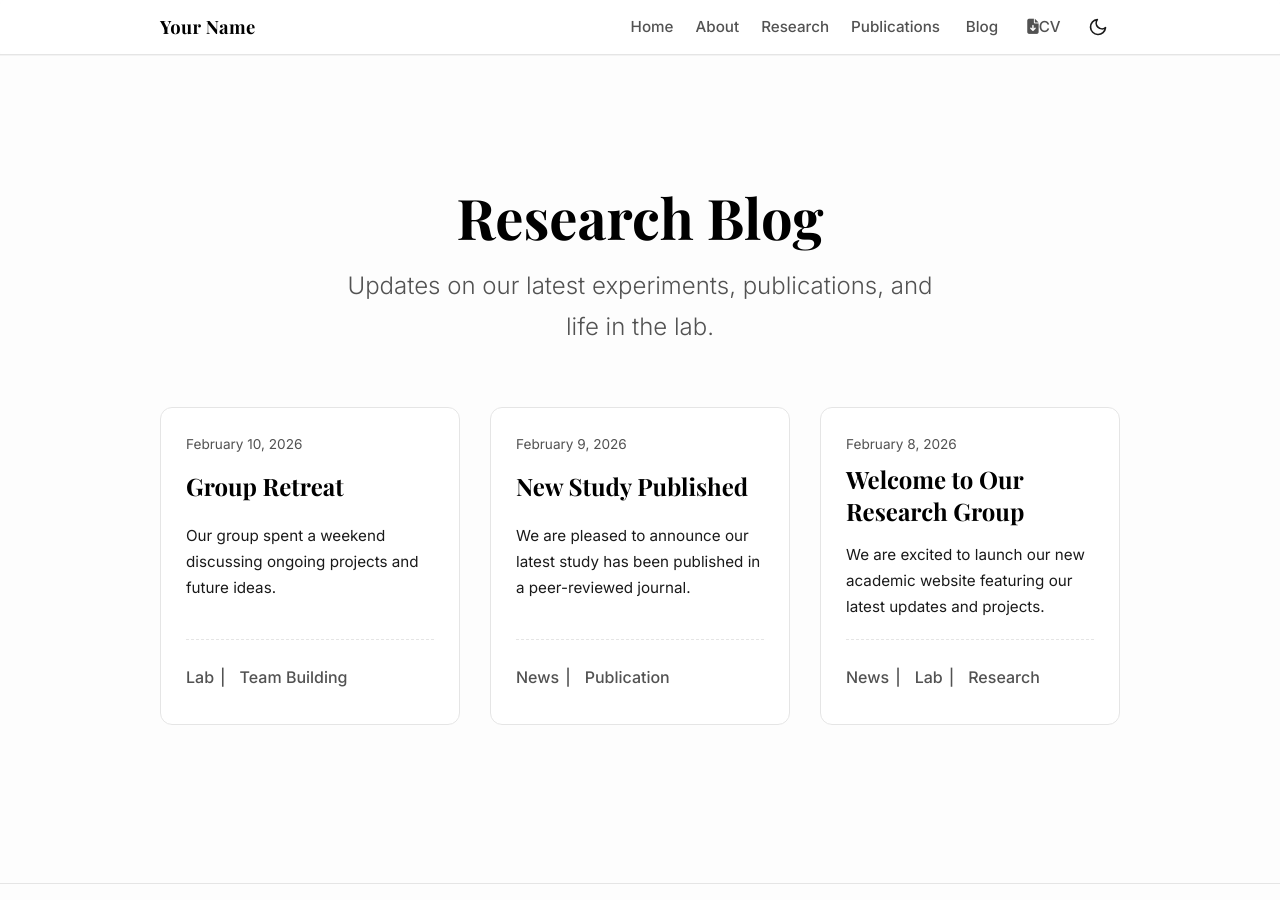
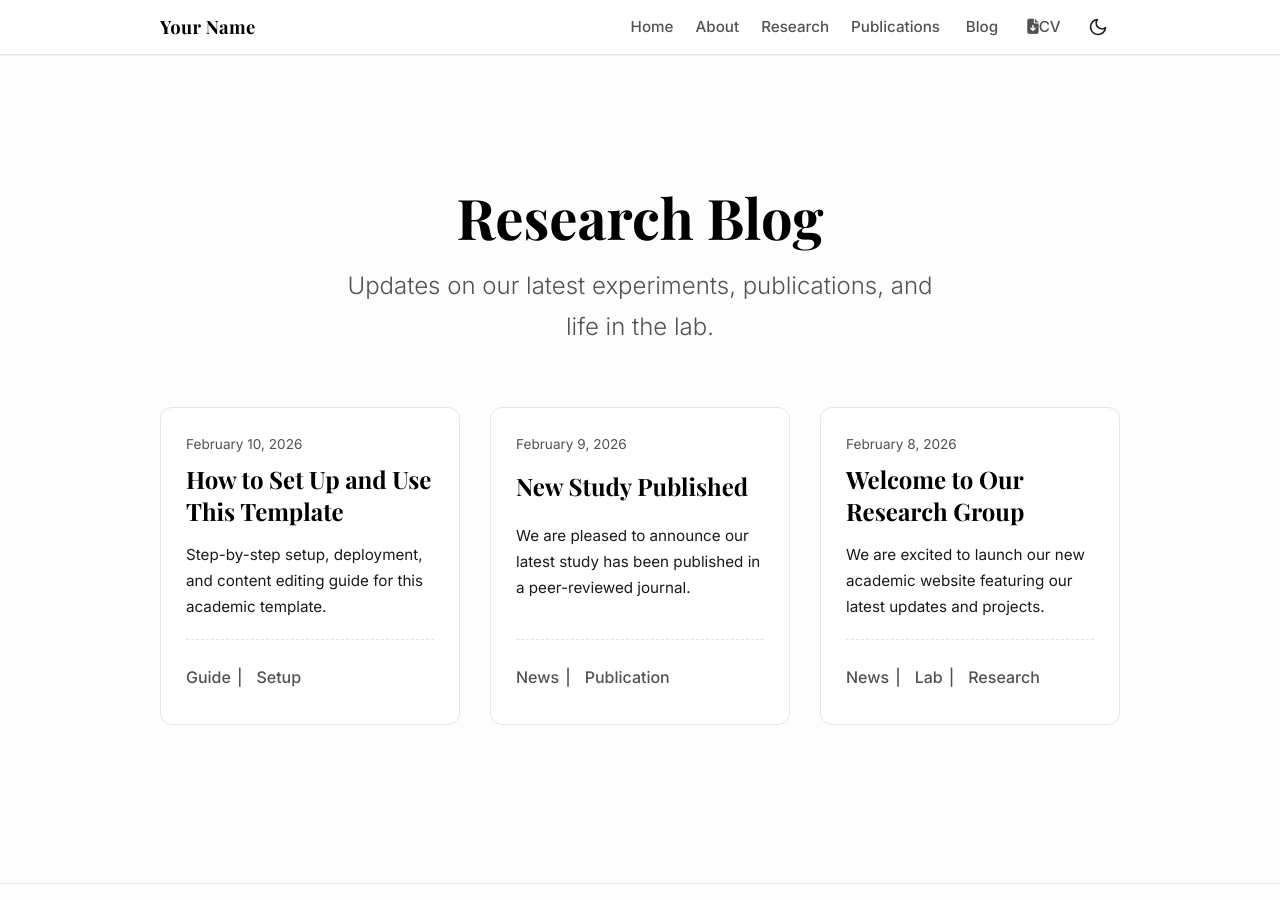
Before and after one commit to Aaronkhodami/Academic-web-with-blog, a Jekyll site: the page built from blog.md, in a window 1280 px wide and 900 px high. Built offline with Jekyll 4.4.1, drawn with Linux system fonts in a browser that asks for light colours; some web fonts are replaced; part of the change alters nothing that is shown.

Commit message:
Expand setup guide with social links

````diff
--- a/_posts/2026-03-01-lab-retreat-2026.md
+++ b/_posts/2026-03-01-lab-retreat-2026.md
@@ -1,21 +1,238 @@
 ---
 layout: post
-title: "Group Retreat"
+title: "How to Set Up and Use This Template"
 date: 2026-02-10 10:00:00 +0100
 categories: updates
-tags: [Lab, Team Building]
-excerpt: "Our group spent a weekend discussing ongoing projects and future ideas."
+tags: [Guide, Setup]
+excerpt: "Step-by-step setup, deployment, and content editing guide for this academic template."
 ---
 
-Our group spent a weekend discussing ongoing projects, brainstorming future ideas, and taking time to connect outside the lab.
+This post explains how to fork, deploy, and customize the site. It also covers where to edit content, how to add images, and how to publish new posts.
 
-![Lab Hiking](https://images.unsplash.com/photo-1464822759023-fed622ff2c3b?auto=format&fit=crop&w=800&q=80)
-*Team photo from the retreat.*
+## 1) Fork the repository
 
-### Activities
+1. Click **Fork** on GitHub to copy the template into your account.
+2. Open your forked repo.
 
-*   **Brainstorming Sessions:** We dedicated mornings to deep dive discussions on new theoretical frameworks.
-*   **Team Activities:** Afternoons were spent exploring the area.
-*   **Evening Talks:** Informal talks over dinner sparked some of our best new ideas.
+## 2) Configure GitHub Pages
 
-We came back energized and ready for the new semester!
+1. Go to **Settings -> Pages**.
+2. **Source:** Deploy from a branch.
+3. **Branch:** `main` (or `master`), folder `/ (root)`.
+4. Save and wait 1-3 minutes for the site to build.
+
+### Set the URL and base URL
+
+Open these files and edit the values:
+
+- `_config.yml`
+- `_data/site.yml`
+
+If your site is a **project site** (username.github.io/repo), use:
+
+```
+url: https://YOUR_USERNAME.github.io
+baseurl: /YOUR_REPO
+```
+
+If your site is a **user/org site** (username.github.io), use:
+
+```
+url: https://YOUR_USERNAME.github.io
+baseurl: ""
+```
+
+Commit and push. GitHub Pages will rebuild automatically.
+
+## 3) Update site identity
+
+Edit `_data/site.yml` to replace the placeholder info:
+
+- `title` and `description`
+- `author.name`, `author.title`, `author.bio`
+- `social` links
+- `cv` file path
+
+### Profile photo
+
+1. Add your photo to `assets/images/`.
+2. In `_data/site.yml`, set:
+
+```
+author:
+	photo: your-photo.jpg
+```
+
+This image appears on the homepage and About page.
+
+## 4) Update pages
+
+Edit these Markdown files:
+
+- Home: `index.md`
+- About: `about.md`
+- Research: `research.md`
+- Publications: `publications.md`
+
+## 5) Add and edit blog posts
+
+Posts live in `_posts/` and must follow the naming format:
+
+```
+YYYY-MM-DD-title.md
+```
+
+Each post has front matter at the top:
+
+```
+---
+layout: post
+title: "Your Post Title"
+date: 2026-02-10 10:00:00 +0100
+categories: updates
+tags: [News, Lab]
+excerpt: "Short summary shown in the blog list."
+---
+```
+
+## 6) Update publications
+
+Edit `_data/publications.yml` to add or update entries. Each item supports:
+
+- `title`, `type`, `authors`, `journal`, `abstract`
+- `doi` (optional)
+- `pdf` (local file or external link)
+
+## 7) Update research interests
+
+Edit `_data/interests.yml` to change the cards on the homepage.
+
+## 8) Add images
+
+Place images in `assets/images/` and reference them like this:
+
+```
+![Alt text]({{ '/assets/images/your-image.jpg' | relative_url }})
+```
+
+For your profile image, place the file in `assets/images/` and set `author.photo` in `_data/site.yml`.
+
+## 9) Update technical skills (tools)
+
+The **Technical Skills** section is driven by `_data/about.yml`:
+
+```
+tools:
+	- Python
+	- R
+	- MATLAB
+```
+
+### Add tool icons (custom)
+
+You can use any image file (PNG, JPG, or SVG).
+
+1. Upload icon files to `assets/images/`.
+2. Edit `_data/icons.yml` to map tool names to icon files. Example:
+
+```
+python: python.png
+matlab: matlab.svg
+r: r.png
+```
+
+3. Make sure the tool name in `_data/about.yml` matches the key (case-insensitive).
+
+The template lowercases the tool name to find the icon key.
+If no icon is found, it tries `toolname.png` automatically.
+
+## 10) Add education entries and logos
+
+Education entries live in `_data/about.yml`:
+
+```
+education:
+	- degree: Ph.D. in [Field]
+		university: "[University Name]"
+		logo: "university_logo.png"
+		url: "https://university.edu"
+		year: "[Year]"
+		details: |
+			Dissertation: "[Your dissertation title here]"<br>
+			Advisors: [Advisor names]
+```
+
+### Add an education logo
+
+1. Upload the logo file to `assets/images/`.
+2. Set `logo` to the file name (for example, `university_logo.png`).
+
+The logo will appear next to the university name on the About page.
+
+## 11) Add experience entries and logos
+
+Experience entries are also in `_data/about.yml`:
+
+```
+experience:
+	- position: "Current Position"
+		institution: "[Institution Name]"
+		logo: "company_logo.png"
+		url: "https://example.com"
+		duration: "[Start Year - Present]"
+		description: "[Key responsibility or achievement]"
+```
+
+Upload logos to `assets/images/` and set the `logo` file name just like education.
+
+## 12) Update contact and social links
+
+Contact and social links are in `_data/site.yml` under `social`:
+
+```
+social:
+	email: your-email@domain.com
+	linkedin: https://www.linkedin.com/in/username
+	x_twitter: https://x.com/username
+	google_scholar: https://scholar.google.com/citations?user=Example
+	researchgate: https://www.researchgate.net/profile/username
+	orcid: https://orcid.org/0000-0000-0000-0000
+	website: https://YOUR_USERNAME.github.io
+```
+
+Replace each link with your real profile URL. Leave any field blank if you do not want it shown.
+
+The email is used in the About page contact section. Update it here:
+
+```
+social:
+	email: your-email@domain.com
+```
+
+## 13) Add a Google Map to the contact section
+
+The map appears on the About page in the Contact section. To set it:
+
+1. Go to Google Maps and search for your address.
+2. Click **Share** -> **Embed a map**.
+3. Copy the iframe URL from the embed code.
+	 - It looks like `https://www.google.com/maps/embed?...`
+4. Paste that URL into `_data/about.yml` under `contact.map`:
+
+```
+contact:
+	office: |
+		[Building Name], Room [Number]<br>
+		[Institution Name]
+	map: "https://www.google.com/maps/embed?pb=..."
+```
+
+If you leave `map` empty, the template shows a "Map not configured" message.
+
+## 14) Troubleshooting
+
+- **CSS missing or broken layout:** Check `baseurl` is correct.
+- **Page not updating:** Wait 1-3 minutes after pushing changes.
+- **404 on assets:** Ensure file paths match and use `relative_url`.
+
+If you follow these steps, your site will deploy cleanly and be easy to maintain.
````
